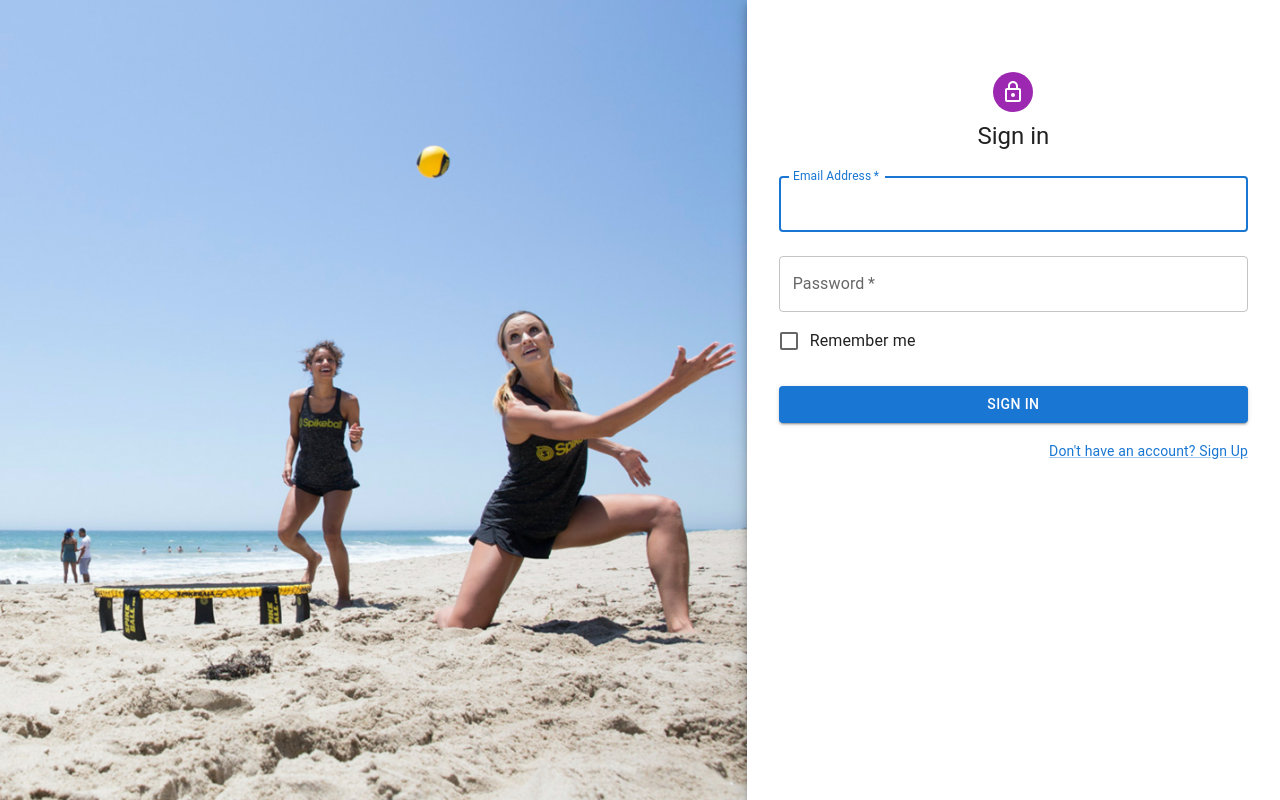
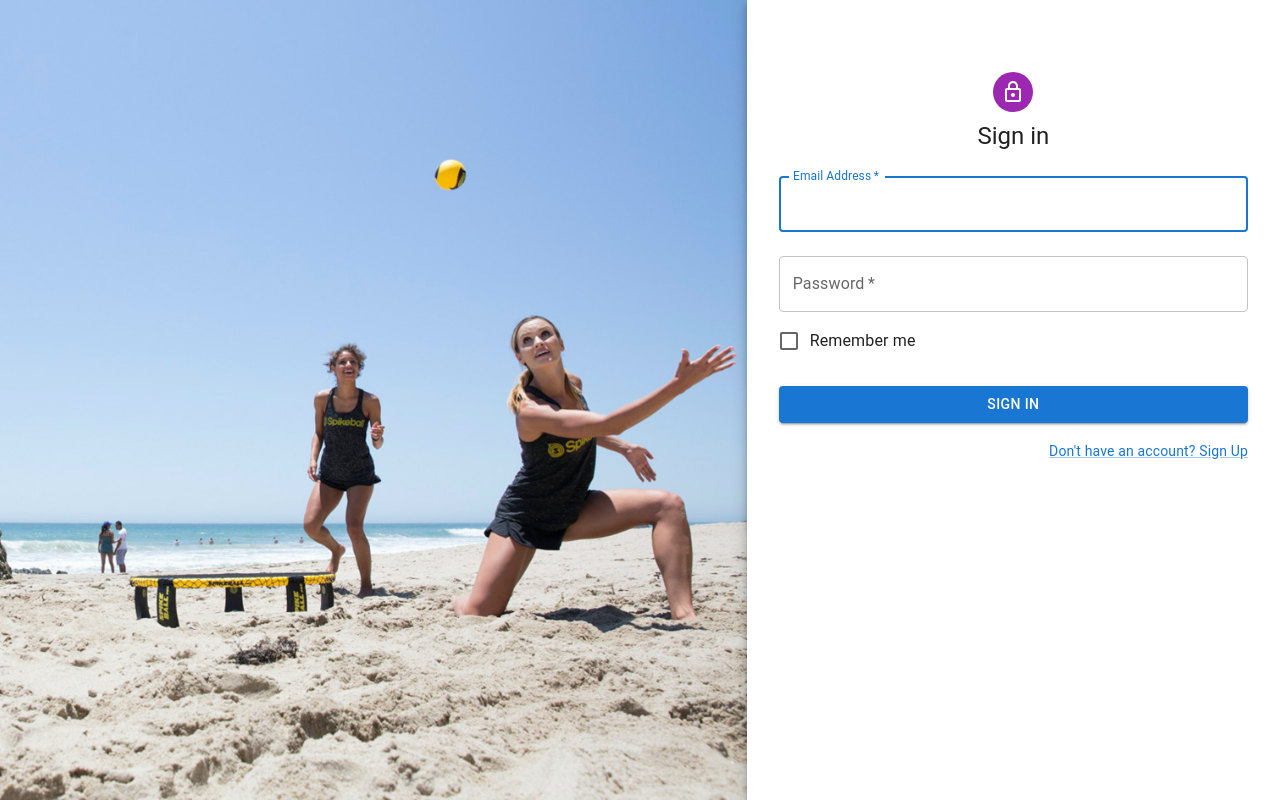
Before and after one commit to PickUp89/PickUp-FrontEnd, a React (Create React App) app: page /auth in a window 1280 px wide. Built offline with nearby package versions, Linux system fonts and the light colour scheme.

Commit message:
minor style changes

```diff
--- a/src/pages/Authentication/Login.js
+++ b/src/pages/Authentication/Login.js
@@ -50,7 +50,7 @@ export default function SignIn({ toggleAuthMode }) {
               t.palette.mode === "light"
                 ? t.palette.grey[50]
                 : t.palette.grey[900],
-            backgroundSize: "170%",
+            backgroundSize: "cover",
             backgroundPosition: "center right",
           }}
         />
```
